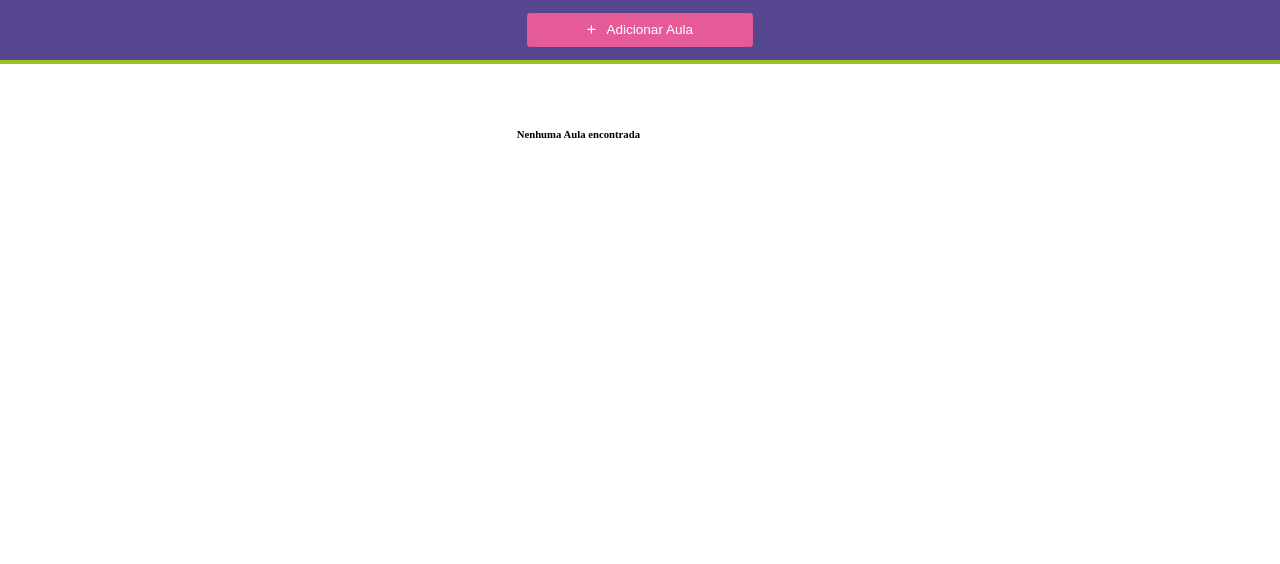
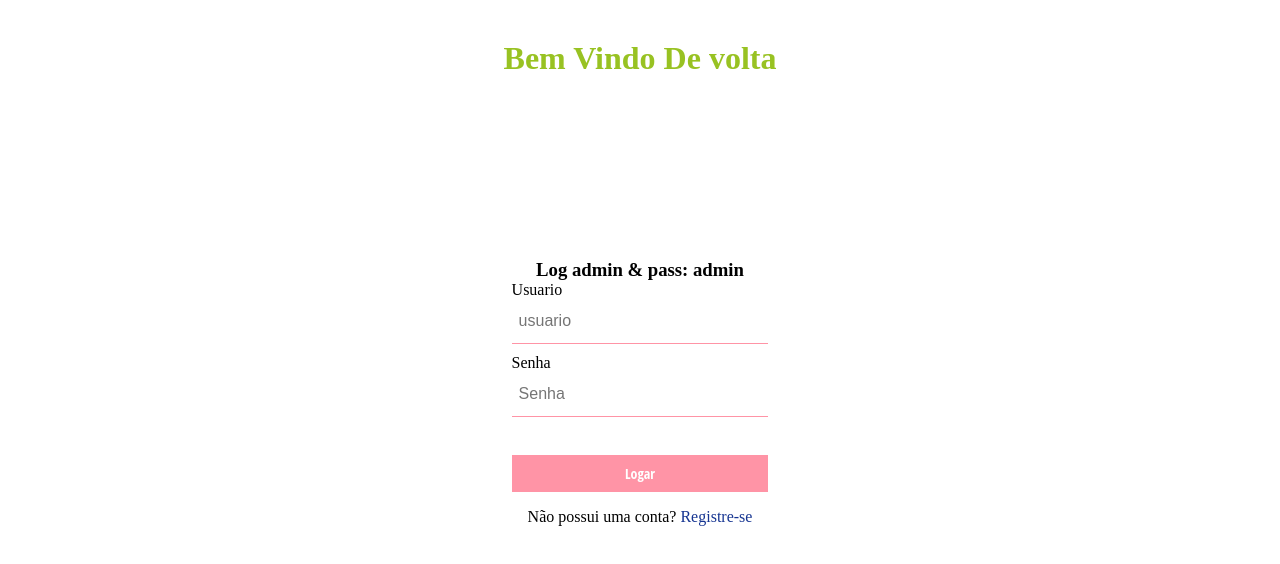
Before and after one commit to SamuelV1/Cadastro-Aula-Front-End, a React (Create React App) app: page / in a window 1280 px wide. Shown: the top 564 px of the page. Built offline with nearby package versions, Linux system fonts and the light colour scheme.

Commit message:
new routes and login

```diff
--- a/src/Router.js
+++ b/src/Router.js
@@ -10,9 +10,9 @@ const Routes = () => {
     return (
         <BrowserRouter>
             <Switch>
-                <Route path="/" exact component={Aulas} />
-                <Route path="/Login" exact component={Login} />
+                <Route path="/" exact component={Login} />
                 <Route path="/Register" exact component={Register} />
+                <Route path="/Aulas" exact component={Aulas} />
             </Switch>
         </BrowserRouter>
     );
--- a/src/pages/Login/Login.jsx
+++ b/src/pages/Login/Login.jsx
@@ -1,16 +1,35 @@
 import React, { useState } from 'react'
+import { useHistory } from 'react-router-dom'
 import * as S from './style'
 
 export default function Login() {
+    const [data, setData] = useState();
+    const [form, setform] = useState()
+    const history = useHistory()
+    // wait until back end is done
+
+    async function submitHandler(event) {
+        event.preventDefault()
+        // don't do this
+        if (form.user === 'admin' && form.pass === 'admin') {
+            history.push('/Aulas')
+        }
+    }
+
+    function myChangeHandler(event) {
+        setform({ ...form, [event.target.name]: event.target.value });
+    }
+
     return (
         <S.Container>
+            <h3>Log admin &  pass: admin</h3>
             <h1>Bem Vindo De volta</h1>
 
-            <S.Form onSubmit=''>
+            <S.Form onSubmit={submitHandler}>
                 <label htmlFor="user">Usuario</label>
-                <S.Input type="text" placeholder='usuario' name='user' />
+                <S.Input type="text" onChange={myChangeHandler} placeholder='usuario' name='user' />
                 <label htmlFor="password">Senha</label>
-                <S.Input type="password" name="password" placeholder='Senha' />
+                <S.Input type="password" onChange={myChangeHandler} name="pass" placeholder='Senha' />
                 <S.Submit type="submit" value="Logar" />
 
                 <span>Não possui uma conta? <S.Registrar href='/Register'>Registre-se</S.Registrar> </span>
--- a/src/pages/Registrar/Register.jsx
+++ b/src/pages/Registrar/Register.jsx
@@ -7,15 +7,15 @@ export default function Register() {
     return (
         <S.Container>
             <h1>Bem Vindo</h1>
-
+            <span>Soon...</span>
             <S.Form >
                 <label htmlFor="user">Usuario</label>
                 <S.Input type="text" placeholder='usuario' name='user' />
                 <label htmlFor="password">Senha</label>
                 <S.Input type="password" name="password" placeholder='Senha' />
-                <S.Submit type="submit" value="Logar" />
+                <S.Submit disabled type="submit" value="Logar" />
 
-                <span>Ja tem uma conta? <S.Registrar href='/Register'>Login</S.Registrar> </span>
+                <span>Ja tem uma conta? <S.Registrar href='/'>Login</S.Registrar> </span>
             </S.Form>
         </S.Container>
     )
```
